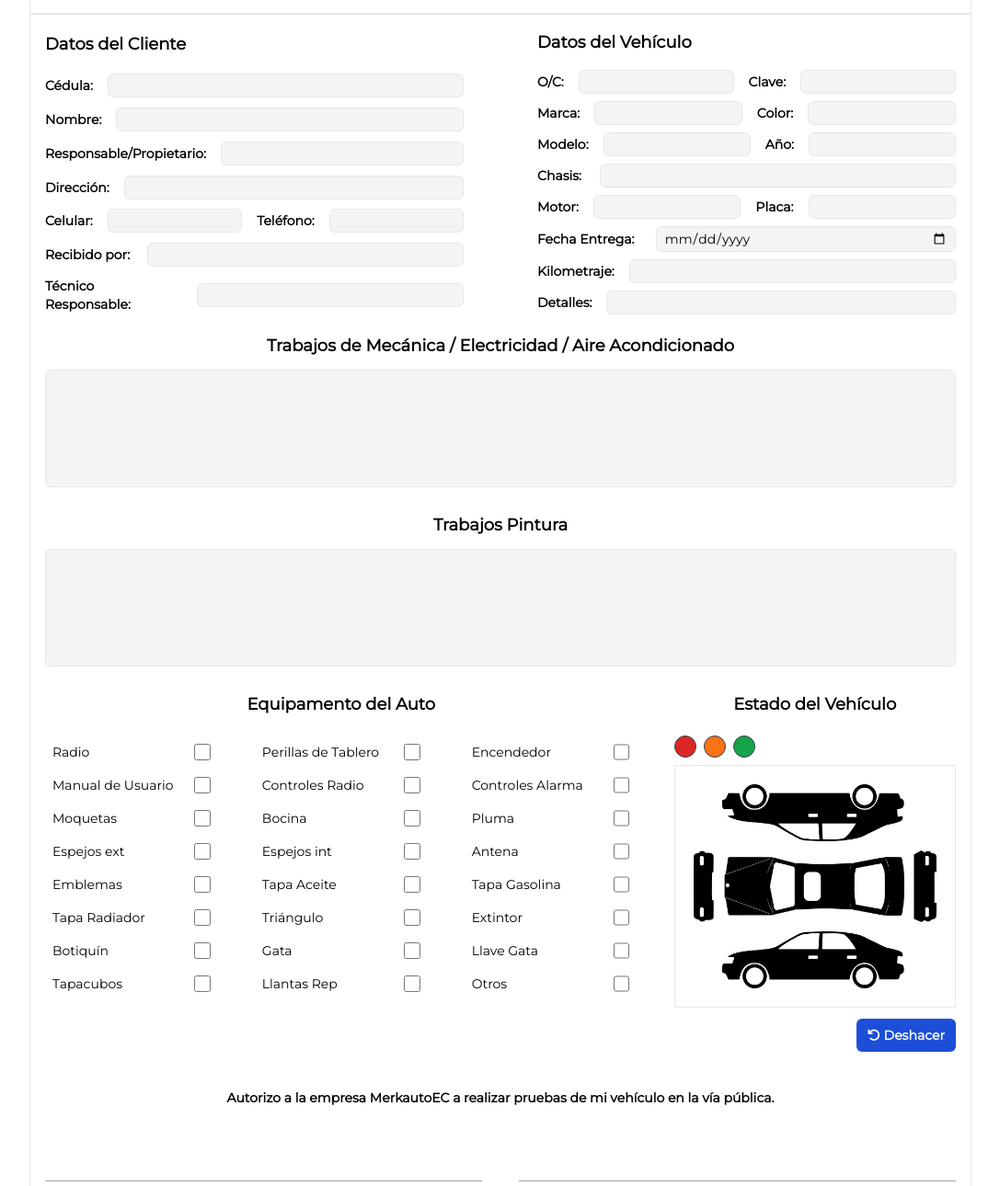
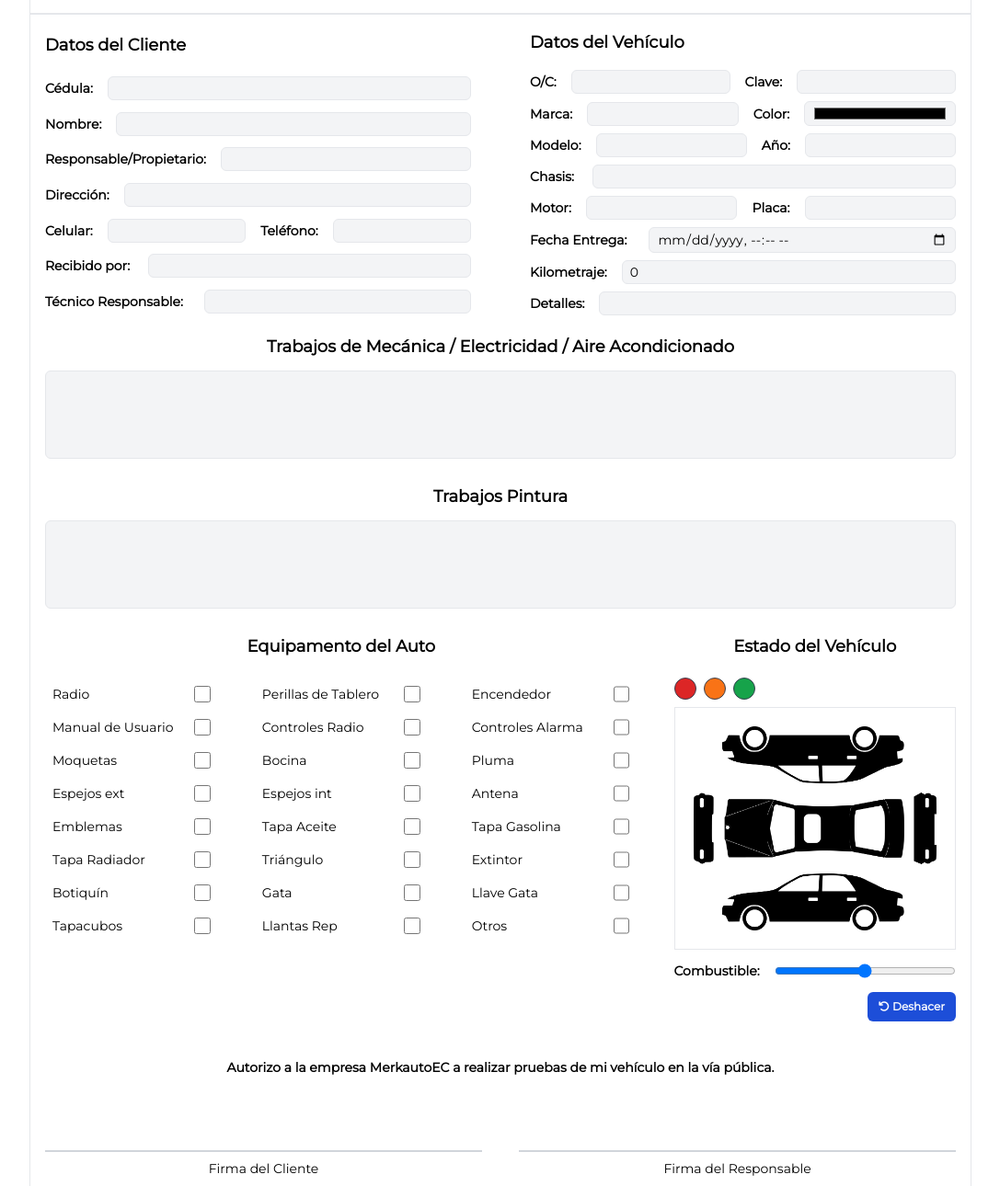
Before and after one commit to Rysth/ES6-Merkauto, a website built with webpack: page src/index.html in a window 1280 px wide. Shown: the part 150-1440 px from the top of the page at 92% size, without its empty margins (96-1183 px from the left). Built offline with nearby package versions, Linux system fonts and the light colour scheme.

Commit message:
Improve inputs and styles.

```diff
--- a/src/index.html
+++ b/src/index.html
@@ -20,7 +20,7 @@
     />
   </head>
   <body id="content">
-    <header id="header" class="sticky top-0 bg-white">
+    <header id="header" class="bg-white">
       <div
         class="container flex flex-col items-center justify-between max-w-screen-lg gap-3 px-4 py-4 mx-auto lg:px-0 sm:flex-row"
       >
@@ -64,7 +64,7 @@
       <section>
         <div class="container max-w-screen-lg p-4 mx-auto border">
           <form action="#" id="form">
-            <fieldset class="grid gap-10 outline-none md:gap-20 sm:grid-cols-2">
+            <fieldset class="grid gap-10 outline-none md:gap-16 sm:grid-cols-2">
               <ul class="grid gap-2 p-0 list-none">
                 <header
                   class="flex flex-col items-center justify-between mb-2 sm:flex-row"
@@ -160,7 +160,7 @@
                 </li>
 
                 <li class="flex items-center gap-4">
-                  <label class="text-sm font-semibold md:w-60" for="cl_tecnico"
+                  <label class="text-sm font-semibold md:w-64" for="cl_tecnico"
                     >Técnico Responsable:</label
                   >
                   <input
@@ -215,7 +215,7 @@
                     >Color:</label
                   >
                   <input
-                    type="text"
+                    type="color"
                     name="v_color"
                     id="v_color"
                     class="w-full p-0.5 px-2 border focus:border-gray-500 rounded-md outline-none bg-gray-100 focus:bg-white text-sm"
@@ -285,7 +285,7 @@
                     >Fecha Entrega:</label
                   >
                   <input
-                    type="date"
+                    type="datetime-local"
                     name="v_fecha_entrega"
                     id="v_fecha_entrega"
                     class="w-full p-0.5 px-2 border focus:border-gray-500 rounded-md outline-none bg-gray-100 focus:bg-white text-sm"
@@ -297,9 +297,12 @@
                     >Kilometraje:</label
                   >
                   <input
-                    type="text"
+                    type="number"
                     name="v_kilometraje"
                     id="v_kilometraje"
+                    min="0"
+                    value="0"
+                    max="100000"
                     class="w-full p-0.5 px-2 border focus:border-gray-500 rounded-md outline-none bg-gray-100 focus:bg-white text-sm"
                     required
                   />
@@ -314,7 +317,6 @@
                     name="v_detalle"
                     id="v_detalle"
                     class="w-full p-0.5 px-2 border focus:border-gray-500 rounded-md outline-none bg-gray-100 focus:bg-white text-sm"
-                    required
                   />
                 </li>
               </ul>
@@ -328,7 +330,7 @@
               <textarea
                 name="t_mecanica"
                 id="t_mecanica"
-                class="w-full h-32 p-2 bg-gray-100 border rounded-md outline-none resize-none md:p-4 focus:border-gray-500 focus:bg-white"
+                class="w-full h-24 p-2 bg-gray-100 border rounded-md outline-none resize-none md:p-4 focus:border-gray-500 focus:bg-white"
               ></textarea>
             </fieldset>
             <fieldset class="w-full mt-5 text-center">
@@ -338,11 +340,11 @@
               <textarea
                 name="t_pintura"
                 id="t_pintura"
-                class="w-full h-32 p-2 bg-gray-100 border rounded-md outline-none resize-none md:p-4 focus:border-gray-500 focus:bg-white"
+                class="w-full h-24 p-2 bg-gray-100 border rounded-md outline-none resize-none md:p-4 focus:border-gray-500 focus:bg-white"
               ></textarea>
             </fieldset>
             <fieldset
-              class="grid gap-10 mt-5 outline-none lg:grid-cols-[65%_1fr]"
+              class="grid gap-10 mt-5 outline-none sm:grid-cols-[65%_1fr]"
             >
               <div>
                 <header class="mb-3 text-center">
@@ -389,16 +391,30 @@
                   />
                 </div>
                 <div
-                  class="flex flex-wrap items-center justify-end gap-2 mt-3 content-actions"
+                  class="items-center justify-end gap-2 mt-3 content-actions"
                 >
+                  <li class="flex items-center justify-between gap-4">
+                    <label class="text-sm font-semibold" for="v_combustible"
+                      >Combustible:</label
+                    >
+                    <input
+                      type="range"
+                      min="0"
+                      max="100"
+                      name="v_combustible"
+                      id="v_combustible"
+                      class="w-full p-0.5 px-2 border focus:border-gray-500 rounded-md outline-none bg-gray-100 focus:bg-white text-sm"
+                    />
+                  </li>
                   <button
                     type="button"
-                    class="px-3 py-2 text-sm font-bold text-white transition bg-blue-700 rounded-md md:hover:scale-105"
+                    class="float-right px-3 py-2 mt-3 text-xs font-bold text-white transition bg-blue-700 rounded-md md:hover:scale-105"
                     id="undoButton"
                   >
                     <i class="fas fa-undo"></i>
                     Deshacer
                   </button>
+
                   <button
                     type="button"
                     class="hidden px-3 py-2 text-sm font-bold text-white transition bg-green-700 rounded-md md:hover:scale-105"
@@ -419,11 +435,11 @@
               </header>
               <div class="grid gap-10 pt-20 pb-12 sm:grid-cols-2">
                 <div class="grid gap-2">
-                  <hr class="h-[0.1px] bg-gray-400 border-none" />
+                  <hr class="border border-gray-300" />
                   <p class="text-sm">Firma del Cliente</p>
                 </div>
                 <div class="grid gap-2">
-                  <hr class="h-[0.1px] bg-gray-400 border-none" />
+                  <hr class="border border-gray-300" />
                   <p class="text-sm">Firma del Responsable</p>
                 </div>
               </div>
--- a/src/scripts/formulario.js
+++ b/src/scripts/formulario.js
@@ -1,5 +1,5 @@
 import html2canvas from 'html2canvas';
-import { information } from './equipamento';
+import { information } from './equipamento.js';
 
 const formContent = document.querySelector('#form');
 const equipmentCheckboxes = Array.from(document.querySelectorAll('.equipment'));
@@ -77,6 +77,8 @@ fileInput.addEventListener('change', (event) => {
         document.getElementById('v_kilometraje').value =
           jsonData.vehiculo.kilometraje;
         document.getElementById('v_detalle').value = jsonData.vehiculo.detalle;
+        document.getElementById('v_combustible').value =
+          jsonData.vehiculo.combustible;
 
         document.getElementById('t_mecanica').value =
           jsonData.trabajos.mecanica;
@@ -145,6 +147,7 @@ async function createJSONFile() {
       fecha_entrega: getFieldValueById('v_fecha_entrega'),
       kilometraje: getFieldValueById('v_kilometraje'),
       detalle: getFieldValueById('v_detalle'),
+      combustible: getFieldValueById('v_combustible'),
     };
 
     const mecanicInfo = getFieldValueById('t_mecanica');
```
Also changed, not shown: dist/bundle.js, dist/index.html.
